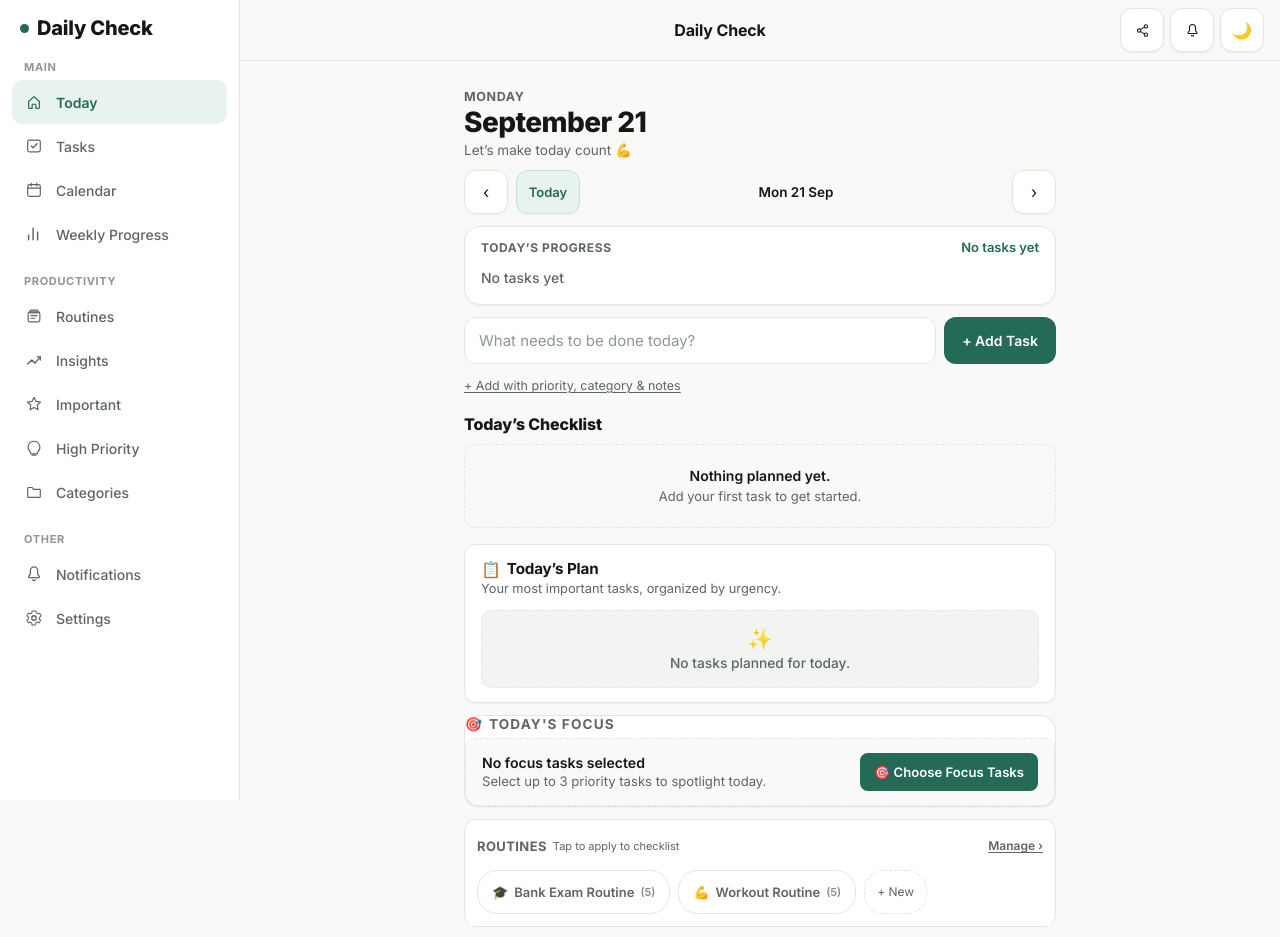
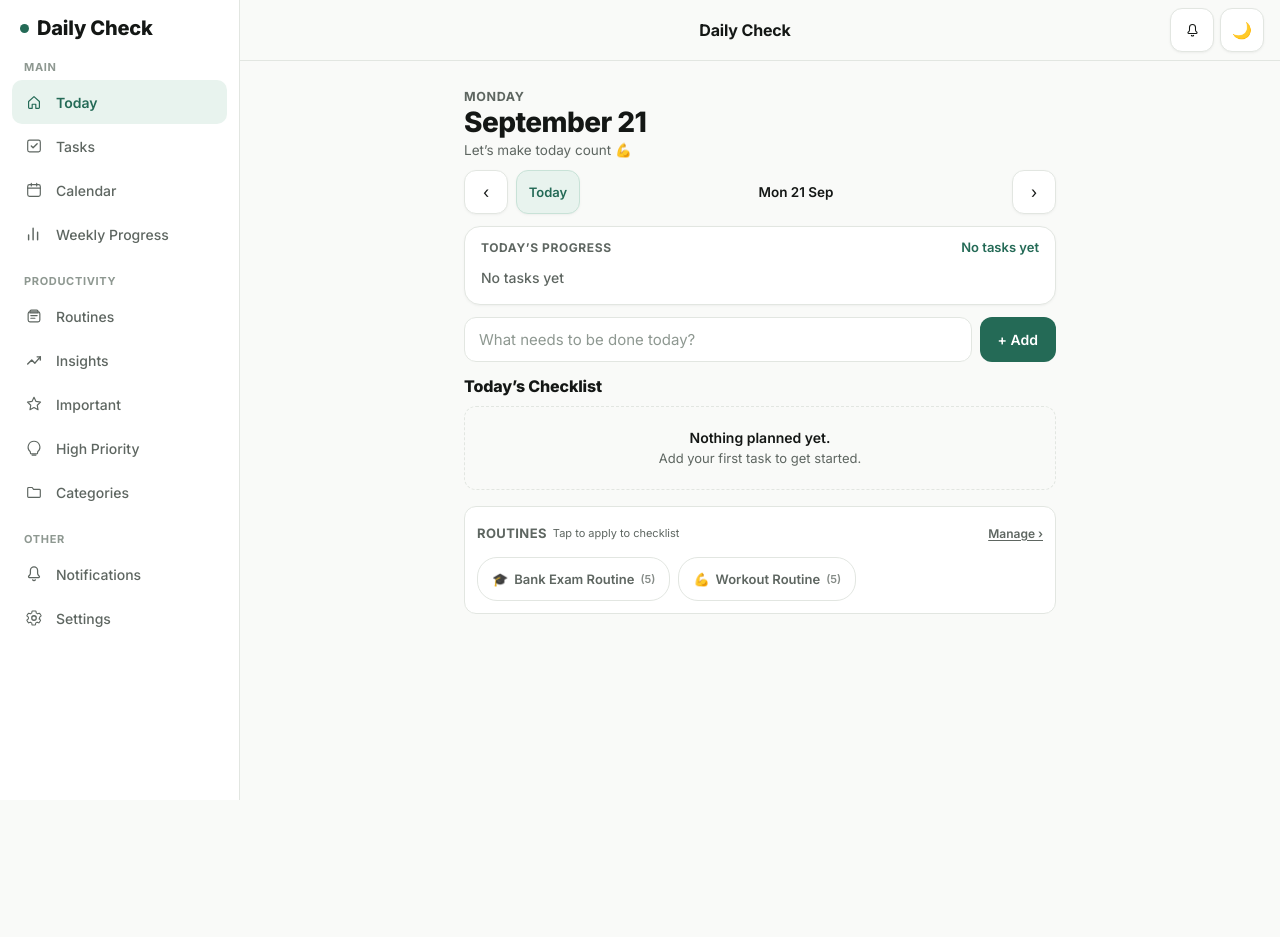
Before and after one commit to karthikkumar1330/daily-check-app, a React (Vite) app: page /today in a window 1280 px wide. Shown: the top 937 px of the page. After the commit the page ends 800 px from the top, so only its background shows below. Built offline with nearby package versions, Linux system fonts and the light colour scheme.

Commit message:
refactor: optimize UI and simplify home screen layout
- Remove empty state for countdown goals
- Clean up Today page by removing redundant task links
- Improve QuickAddTask styling and accessibility
- Conditionally hide share button on home screen

```diff
--- a/src/components/Focus/TodayFocusSection.tsx
+++ b/src/components/Focus/TodayFocusSection.tsx
@@ -23,6 +23,10 @@ export default function TodayFocusSection({
   const focusTasks = tasks.filter((t) => t.focusDate === dateStr);
   const completedCount = focusTasks.filter((t) => t.completed).length;
 
+  if (focusTasks.length === 0) {
+    return null;
+  }
+
   return (
     <section className="card today-focus-section" aria-labelledby="today-focus-heading" style={{ marginBottom: 12 }}>
       <div
@@ -32,7 +36,7 @@ export default function TodayFocusSection({
           alignItems: "center",
           justifyContent: "space-between",
           gap: 12,
-          marginBottom: focusTasks.length > 0 ? 12 : 6
+          marginBottom: 12
         }}
       >
         <div style={{ display: "flex", alignItems: "center", gap: 8, flexWrap: "wrap" }}>
@@ -53,7 +57,6 @@ export default function TodayFocusSection({
             <span aria-hidden="true">🎯</span>
             <span>Today&apos;s Focus</span>
           </h2>
-          {focusTasks.length > 0 ? (
           <span
             style={{
               fontSize: "0.75rem",
@@ -68,10 +71,8 @@ export default function TodayFocusSection({
           >
             {completedCount}/{focusTasks.length} done
           </span>
-          ) : null}
         </div>
 
-        {focusTasks.length > 0 ? (
         <button
           type="button"
           className="btn text-btn focus-edit-btn"
@@ -91,50 +92,8 @@ export default function TodayFocusSection({
           <FocusIcon />
           <span>Edit Focus</span>
         </button>
-        ) : null}
       </div>
 
-      {focusTasks.length === 0 ? (
-        <div
-          className="today-focus-empty"
-          style={{
-            padding: "14px 16px",
-            borderRadius: 10,
-            background: "var(--surface-subtle, rgba(0, 0, 0, 0.02))",
-            border: "1px dashed var(--border)",
-            display: "flex",
-            alignItems: "center",
-            justifyContent: "space-between",
-            gap: 12,
-            flexWrap: "wrap"
-          }}
-        >
-          <div style={{ flex: 1, minWidth: 200 }}>
-            <p style={{ margin: "0 0 2px", fontSize: "0.88rem", fontWeight: 600, color: "var(--ink)" }}>
-              No focus tasks selected
-            </p>
-            <p style={{ margin: 0, fontSize: "0.82rem", color: "var(--ink-muted)" }}>
-              Select up to 3 priority tasks to spotlight today.
-            </p>
-          </div>
-          <button
-            type="button"
-            className="btn btn-primary"
-            onClick={onOpenSelector}
-            style={{
-              fontSize: "0.82rem",
-              fontWeight: 600,
-              padding: "8px 14px",
-              minHeight: 38,
-              display: "flex",
-              alignItems: "center",
-              gap: 6
-            }}
-          >
-            <span>🎯 Choose Focus Tasks</span>
-          </button>
-        </div>
-      ) : (
       <div className="today-focus-list" style={{ display: "flex", flexDirection: "column", gap: 6 }}>
           {focusTasks.map((task) => {
             const cat = categoryMeta(task.category);
@@ -283,7 +242,6 @@ export default function TodayFocusSection({
             );
           })}
         </div>
-      )}
     </section>
   );
 }
--- a/src/components/Header/Header.tsx
+++ b/src/components/Header/Header.tsx
@@ -109,6 +109,7 @@ export default function Header({ isDark, onToggleTheme, onOpenSidebar }: HeaderP
       <div className="topbar-title">{pageTitle}</div>
 
       <div className="topbar-actions">
+        {!isHome ? (
           <button
             type="button"
             className="icon-btn topbar-share-btn"
@@ -118,6 +119,7 @@ export default function Header({ isDark, onToggleTheme, onOpenSidebar }: HeaderP
           >
             <ShareIcon />
           </button>
+        ) : null}
 
         <NavLink
           to="/notifications"
--- a/src/components/QuickAddTask/QuickAddTask.tsx
+++ b/src/components/QuickAddTask/QuickAddTask.tsx
@@ -43,8 +43,8 @@ export default function QuickAddTask({ onAdd }: QuickAddTaskProps) {
           }
         }}
       />
-      <button type="button" onClick={submit}>
-        + Add Task
+      <button type="button" onClick={submit} aria-label="Add task">
+        + Add
       </button>
     </div>
   );
--- a/src/components/Routines/TodayRoutinesBar.tsx
+++ b/src/components/Routines/TodayRoutinesBar.tsx
@@ -4,7 +4,6 @@ import { useRoutines } from "../../hooks/useRoutines";
 import { useTasks } from "../../hooks/useTasks";
 import type { Routine } from "../../types";
 import ConfirmModal from "../Modals/ConfirmModal";
-import RoutineEditorModal from "./RoutineEditorModal";
 
 interface TodayRoutinesBarProps {
   viewDate: string;
@@ -12,46 +11,16 @@ interface TodayRoutinesBarProps {
 }
 
 export default function TodayRoutinesBar({ viewDate, onToast }: TodayRoutinesBarProps) {
-  const { routines, applyRoutineToDate, isRoutineAppliedOnDate, createRoutine } = useRoutines();
+  const { routines, applyRoutineToDate, isRoutineAppliedOnDate } = useRoutines();
   const { getDay } = useTasks();
   const navigate = useNavigate();
 
   const [confirmDuplicateRoutine, setConfirmDuplicateRoutine] = useState<Routine | null>(null);
-  const [createModalOpen, setCreateModalOpen] = useState(false);
 
   const day = getDay(viewDate);
 
   if (routines.length === 0) {
-    return (
-      <div className="routines-bar-wrapper" style={{ margin: "12px 0 16px" }}>
-        <div style={{ display: "flex", alignItems: "center", justifyContent: "space-between", marginBottom: 6 }}>
-          <span style={{ fontSize: 12, fontWeight: 700, letterSpacing: "0.04em", color: "var(--ink-muted)", textTransform: "uppercase" }}>
-            Daily Routines
-          </span>
-          <button
-            type="button"
-            className="link-btn"
-            onClick={() => setCreateModalOpen(true)}
-            style={{ fontSize: 12, fontWeight: 600 }}
-          >
-            + Create Routine
-          </button>
-        </div>
-        {createModalOpen ? (
-          <RoutineEditorModal
-            onSave={(data) => {
-              const res = createRoutine(data);
-              if (res.ok) {
-                setCreateModalOpen(false);
-                if (onToast) onToast(`Created routine "${data.name}".`);
-              }
-              return res;
-            }}
-            onCancel={() => setCreateModalOpen(false)}
-          />
-        ) : null}
-      </div>
-    );
+    return null;
   }
 
   function handleRoutineClick(routine: Routine) {
@@ -165,29 +134,6 @@ export default function TodayRoutinesBar({ viewDate, onToast }: TodayRoutinesBar
             </button>
           );
         })}
-
-        <button
-          type="button"
-          className="chip"
-          onClick={() => setCreateModalOpen(true)}
-          style={{
-            minHeight: 44,
-            padding: "0 12px",
-            display: "inline-flex",
-            alignItems: "center",
-            gap: 4,
-            fontSize: 12,
-            whiteSpace: "nowrap",
-            border: "1px dashed var(--border)",
-            background: "transparent",
-            color: "var(--ink-muted)",
-            cursor: "pointer",
-            borderRadius: 20
-          }}
-          aria-label="Create new routine template"
-        >
-          <span>+ New</span>
-        </button>
       </div>
 
       {confirmDuplicateRoutine ? (
@@ -199,20 +145,6 @@ export default function TodayRoutinesBar({ viewDate, onToast }: TodayRoutinesBar
           onCancel={() => setConfirmDuplicateRoutine(null)}
         />
       ) : null}
-
-      {createModalOpen ? (
-        <RoutineEditorModal
-          onSave={(data) => {
-            const res = createRoutine(data);
-            if (res.ok) {
-              setCreateModalOpen(false);
-              if (onToast) onToast(`Created routine "${data.name}".`);
-            }
-            return res;
-          }}
-          onCancel={() => setCreateModalOpen(false)}
-        />
-      ) : null}
     </div>
   );
 }
--- a/src/index.css
+++ b/src/index.css
@@ -752,12 +752,12 @@ textarea:focus-visible,
 
 /* Quick add */
 .quick-add-section {
-  margin-bottom: 12px;
+  margin-bottom: 14px;
 }
 .quick-add {
   display: flex;
   gap: 8px;
-  margin-bottom: 6px;
+  align-items: stretch;
 }
 .add-advanced-link {
   font-size: 13px;
@@ -773,7 +773,7 @@ textarea:focus-visible,
   background: var(--surface);
   color: var(--ink);
   border-radius: 12px;
-  padding: 13px 14px;
+  padding: 12px 14px;
   font-size: 15px;
   font-family: inherit;
   min-height: 44px;
@@ -793,6 +793,7 @@ textarea:focus-visible,
   white-space: nowrap;
   min-height: 44px;
   min-width: 44px;
+  flex: none;
 }
 .quick-add button:active {
   transform: scale(0.98);
@@ -802,15 +803,16 @@ textarea:focus-visible,
   cursor: not-allowed;
 }
 @media (max-width: 380px) {
-  /* Stacked fallback for narrow screens and larger text sizes */
   .quick-add {
-    flex-wrap: wrap;
+    gap: 6px;
   }
   .quick-add input[type="text"] {
-    flex-basis: 100%;
+    padding: 10px 12px;
+    font-size: 14px;
   }
   .quick-add button {
-    flex: 1;
+    padding: 0 13px;
+    font-size: 13.5px;
   }
 }
 
--- a/src/pages/Today/Today.tsx
+++ b/src/pages/Today/Today.tsx
@@ -10,7 +10,6 @@ import DateNavigator from "../../components/DateNavigator/DateNavigator";
 import ProgressCard from "../../components/ProgressCard/ProgressCard";
 import CountdownCard from "../../components/CountdownGoal/CountdownCard";
 import TodayRoutinesBar from "../../components/Routines/TodayRoutinesBar";
-import TodayPlanSection from "../../components/Planner/TodayPlanSection";
 import TodayFocusSection from "../../components/Focus/TodayFocusSection";
 import FocusSelectorModal from "../../components/Focus/FocusSelectorModal";
 import QuickAddTask from "../../components/QuickAddTask/QuickAddTask";
@@ -217,16 +216,9 @@ export default function Today() {
       {/* 3. Today's Progress */}
       <ProgressCard stats={stats} isToday={isToday} />
 
-      {/* 4. Quick Add & Today's Checklist (Primary Workspace) */}
+      {/* 4. Quick Add */}
       <div className="quick-add-section">
         <QuickAddTask onAdd={(title) => addTask(viewDate, title)} />
-        <button
-          className="link-btn add-advanced-link"
-          onClick={() => setAdvancedOpen(true)}
-          aria-label="Add task with priority, category and notes"
-        >
-          + Add with priority, category &amp; notes
-        </button>
       </div>
 
       <div className="checklist-section">
@@ -274,10 +266,6 @@ export default function Today() {
               />
             ) : null}
 
-            {stats.remaining === 0 && stats.total > 0 ? (
-              <EmptyState variant="all-done" />
-            ) : null}
-
             {/* Visually quieter Completed Section */}
             {completedTasks.length > 0 ? (
               <div className="completed-group-section" style={{ marginTop: activeTasks.length > 0 ? 18 : 6 }}>
@@ -321,18 +309,15 @@ export default function Today() {
                 ) : null}
               </div>
             ) : null}
+
+            {stats.remaining === 0 && stats.total > 0 ? (
+              <EmptyState variant="all-done" />
+            ) : null}
           </>
         )}
       </div>
 
-      {/* 5. Today's Plan & Focus Information */}
-      <TodayPlanSection
-        dateStr={viewDate}
-        tasks={day.tasks}
-        onToggleTask={(id) => toggleTask(viewDate, id)}
-        onToast={showToast}
-      />
-
+      {/* Contextual Sections (Render only when real user data exists) */}
       <TodayFocusSection
         dateStr={viewDate}
         tasks={day.tasks}
@@ -341,10 +326,8 @@ export default function Today() {
         onOpenSelector={() => setFocusSelectorOpen(true)}
       />
 
-      {/* 6. Routines Quick Bar */}
       <TodayRoutinesBar viewDate={viewDate} onToast={showToast} />
 
-      {/* 7. Secondary Utilities: Primary & Secondary Countdown Goals */}
       <CountdownCard />
 
       {focusSelectorOpen ? (
```
Also changed, not shown: src/components/CountdownGoal/CountdownCard.tsx (+2 -28 lines), src/pages/Settings/Settings.tsx (+54 -14 lines). Lines whose indentation alone changed are shown as unchanged.
